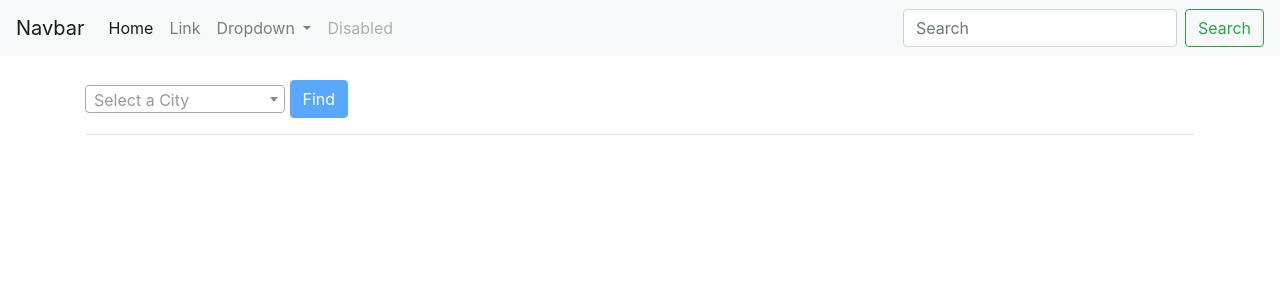
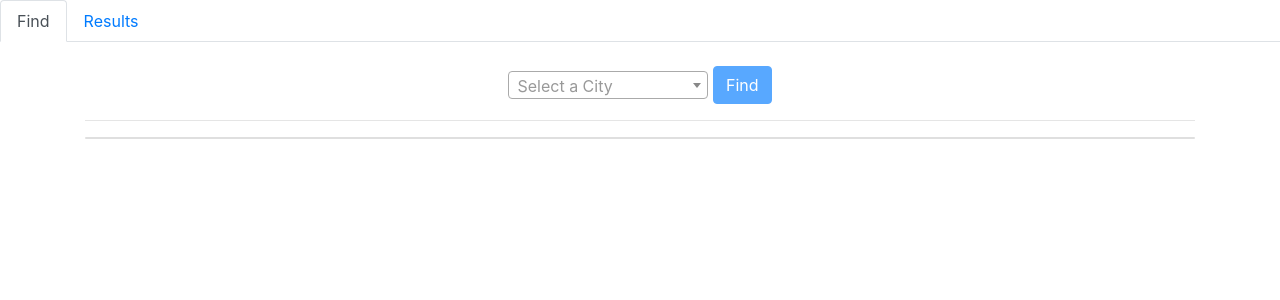
Before and after one commit to deniskor/weather_portal, a Django app: page / in a window 1280 px wide. Shown: the top 300 px of the page. Run offline with Django 3.2, Linux system fonts and the light colour scheme; some libraries are stand-ins or nearby versions.

Commit message:
find page render

```diff
--- a/templates/navbar.html
+++ b/templates/navbar.html
@@ -1,35 +1,8 @@
-<nav class="navbar navbar-expand-lg navbar-light bg-light">
-  <a class="navbar-brand" href="#">Navbar</a>
-  <button class="navbar-toggler" type="button" data-toggle="collapse" data-target="#navbarSupportedContent" aria-controls="navbarSupportedContent" aria-expanded="false" aria-label="Toggle navigation">
-    <span class="navbar-toggler-icon"></span>
-  </button>
-
-  <div class="collapse navbar-collapse" id="navbarSupportedContent">
-    <ul class="navbar-nav mr-auto">
-      <li class="nav-item active">
-        <a class="nav-link" href="#">Home <span class="sr-only">(current)</span></a>
-      </li>
-      <li class="nav-item">
-        <a class="nav-link" href="#">Link</a>
-      </li>
-      <li class="nav-item dropdown">
-        <a class="nav-link dropdown-toggle" href="#" id="navbarDropdown" role="button" data-toggle="dropdown" aria-haspopup="true" aria-expanded="false">
-          Dropdown
-        </a>
-        <div class="dropdown-menu" aria-labelledby="navbarDropdown">
-          <a class="dropdown-item" href="#">Action</a>
-          <a class="dropdown-item" href="#">Another action</a>
-          <div class="dropdown-divider"></div>
-          <a class="dropdown-item" href="#">Something else here</a>
-        </div>
-      </li>
-      <li class="nav-item">
-        <a class="nav-link disabled" href="#" tabindex="-1" aria-disabled="true">Disabled</a>
-      </li>
-    </ul>
-    <form class="form-inline my-2 my-lg-0">
-      <input class="form-control mr-sm-2" type="search" placeholder="Search" aria-label="Search">
-      <button class="btn btn-outline-success my-2 my-sm-0" type="submit">Search</button>
-    </form>
-  </div>
-</nav>
+<ul class="nav nav-tabs">
+    <li class="nav-item">
+        <a class="nav-link active" href="#">Find</a>
+    </li>
+    <li class="nav-item">
+        <a class="nav-link" href="#">Results</a>
+    </li>
+</ul>
--- a/templates/test.html
+++ b/templates/test.html
@@ -1,15 +1,19 @@
 {% extends 'base.html' %}
 
 {% block content %}
-    <form method='GET' id="find_form">
+    <div class="d-flex flex-wrap justify-content-center">
+        <form method='GET' id="find_form">
         <select id='select_city' style='width: 200px;' class="select2">
         </select>
         <button type="submit" id='find' class="btn btn-primary" disabled>Find</button>
     </form>
+    </div>
+
     <hr>
-    <div id="result">
 
+    <div id='date_weather' class="card">
     </div>
+
 {% endblock %}
 
 {% block script %}
@@ -51,20 +55,44 @@
                 console.log(selected_option);
             });
 
+            function draw_wather(el, data) {
+                let s = `<div class="card-body "><div class="d-flex flex-wrap justify-content-center"><div class="card-group">`;
+
+                data['list'].forEach(function (element) {
+                    let card_s = `<div class="card border-secondary text-center" style="max-width: 20rem;">
+                        <div class="card-header">
+                            <h3>${Math.round(element['temp'])}℃</h3>
+                                ${element['time']}
+                        </div>
+                        <div class="card-body text-secondary">
+                            <p class="card-text">Clouds ${element['clouds']}%.</p>
+                            <p class="card-text">Wind ${element['wind']}m/s.</p>
+                        </div>
+                    </div>`;
+                    s += card_s;
+                });
+
+                $(el).append(s.concat("</div></div></div>"))
+            }
+
             let draw_result = function (el, data) {
                 $(el).empty();
-                $(el).append(data);
+
+                data['items'].forEach(function (element) {
+                    $(el).append(`<div class="card-header alert-primary"> ${element['date']} </div>`);
+                    draw_wather(el, element);
+                });
             };
             $('#find_form').on('submit', function (e) {
                 e.preventDefault();
                 if (selected_option) {
                     $.ajax({
-                        url:'{% url 'home_page' %}',
+                        url: '{% url 'home_page' %}',
                         type: 'GET',
                         data: {'city': selected_option},
                         success: function (data) {
                             console.log(data);
-                            draw_result($('#result'), JSON.stringify(data));
+                            draw_result($('#date_weather'), data);
                         }
                     });
                 } else {
--- a/weather/views.py
+++ b/weather/views.py
@@ -59,8 +59,25 @@ def home_page(request):
         if int(weather.get('cod')) == 200:
             try:
                 results = save_results(city, weather)
-                data = serializers.serialize('json', results)
-                return JsonResponse({'list': data})
+
+                data = []
+                dates = sorted(list(set(r.timestamp.strftime('%m/%d/%Y') for r in results)))
+
+                for date in dates:
+                    day = {
+                        'date': date,
+                        'list': []
+                    }
+                    lst = []
+                    for res in results:
+                        if res.timestamp.strftime('%m/%d/%Y') == date:
+                            lst.append(res.get_data())
+                            results.remove(res)
+                    day['list'] = sorted(lst, key=lambda k: k['time'])
+
+                    data.append(day)
+
+                return JsonResponse({'items': data})
             except KeyError:
                 return JsonResponse({'code': 404, 'msg': 'Results not found'})
         else:
```
Also changed, not shown: weather/models.py (+13 -3 lines).
